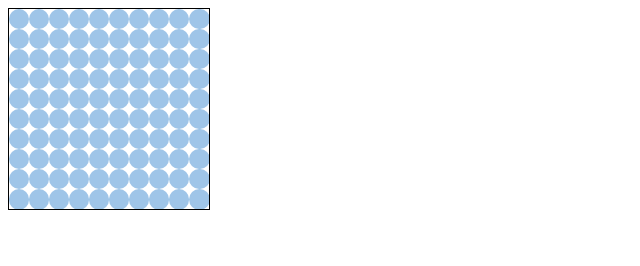
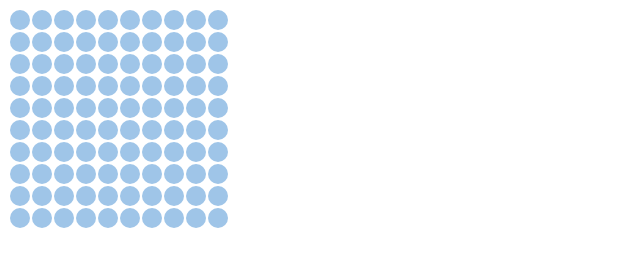
Before and after one commit to find4omis/find4omis, a plain HTML site: page index.html in a window 1280 px wide. Shown: the whole page, without its empty margins (0-640 px from the left). Drawn offline with Linux system fonts and the light colour scheme.

Commit message:
Remove border

```diff
--- a/index.html
+++ b/index.html
@@ -7,10 +7,9 @@
 	}
 
 	table {
-	  border-collapse: collapse;
-	  border: 1px solid black;
+	  border: None;
 	  text-align: center;
-		vertical-align: middle;
+	  vertical-align: middle;
 	}
 
 	th, td  {
```
